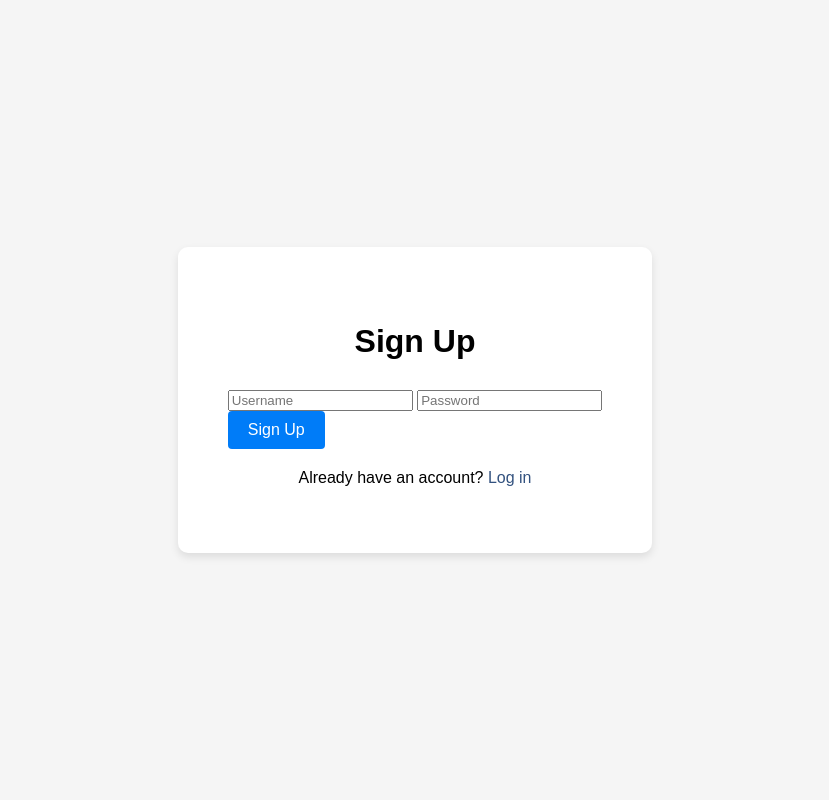
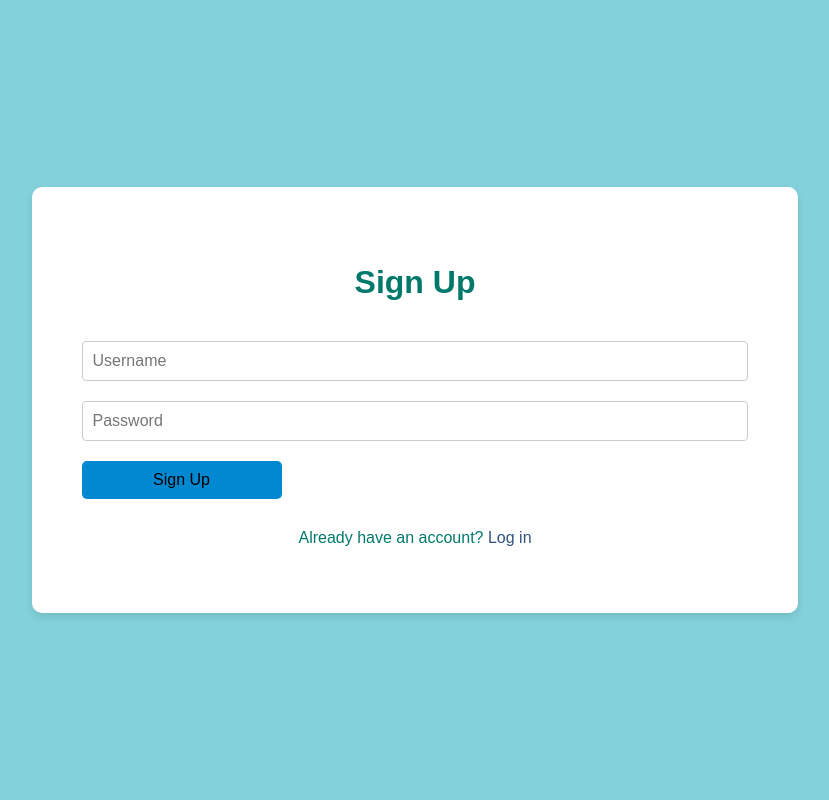
Before and after one commit to PUP-BSIT/project-sixth_sense, a PHP site: page /signup.php in a window 1280 px wide. Shown: the whole page, without its empty margins (225-1054 px from the left). Run offline with PHP 8.4, Linux system fonts and the light colour scheme.

Commit message:
add new changes to signup.php and index.css

```diff
--- a/MemoirVerse.UI/index.css
+++ b/MemoirVerse.UI/index.css
@@ -5,7 +5,7 @@
   justify-content: center;
   align-items: center;
   height: 100vh;
-  background-color: #f5f5f5;
+  background-color: #83d1db;
 }
 
 .container {
@@ -49,6 +49,7 @@
 .signin-section h2 {
   margin-bottom: 30px;
   font-size: 2em;
+  color: #00796b;
 }
 
 .signin-btn {
@@ -59,27 +60,33 @@
   border-radius: 5px;
   font-size: 1em;
   cursor: pointer;
-  box-shadow: 0 4px 6px rgba(0, 0, 0, 0.1);
-  transition: background-color 0.3s ease, transform 0.3s ease;
-  background-color: #ffffff;
-  font-family: 'Google Sans', sans-serif;
+  background-color: #0288d1;
+  transition: background-color 0.3s;
 }
 
-.login-signup-btn {
-  padding: 10px 20px;
-    font-size: 16px;
-    font-weight: 500;
-    color: white;
-    background-color: #007cf8;
-    border: none;
-    border-radius: 4px;
-    cursor: pointer;
-    display: flex;
-    align-items: center;
+.signin-btn:hover {
+  background-color: #0277bd;
+}
+
+form input {
+  width: 100%;
+  padding: 10px;
+  margin: 10px 0;
+  border: 1px solid #ccc;
+  border-radius: 4px;
+  box-sizing: border-box;
+  font-size: 16px;
+  transition: border-color 0.3s ease;
+}
+
+form input:focus {
+  border-color: #0288d1;
+  outline: none;
+  box-shadow: 0 0 5px rgba(2, 136, 209, 0.5);
 }
 
 .github {
-  background-color: #24292e;
+  background-color: #333;
   color: #ffffff;
 }
 
@@ -87,26 +94,13 @@
   background-color: #444;
 }
 
-.github-icon {
-  width: 24px;
-  height: 24px;
-  margin-right: 8px;
-}
-
 .google {
-  background-color: #ffffff;
+  background-color: #dd4b39;
+  color: #ffffff;
 }
 
 .google:hover {
-  background-color: #e9e9e9;
-}
-
-.google-icon {
-  align-items: center;
-  width: 24px;
-  height: 24px;
-  margin-right: 5px;
-  margin-top: 5px;
+  background-color: #c23321;
 }
 
 .facebook {
@@ -144,6 +138,7 @@
 .login-link {
   margin-top: 20px;
   font-size: 1em;
+  color: #00796b;
 }
 
 .login-link a {
@@ -154,6 +149,7 @@
 
 .login-link a:hover {
   color: #1a3155;
+  text-decoration: underline;
 }
 
 @media only screen and (max-width: 424px) {
--- a/MemoirVerse.UI/signup.php
+++ b/MemoirVerse.UI/signup.php
@@ -16,7 +16,7 @@
             name="password"
             placeholder="Password"
             required/>
-          <button type="submit" class="login-signup-btn">Sign Up</button>
+          <button type="submit" class="signin-btn">Sign Up</button>
         </form>
         <p class="login-link">
           Already have an account?
```
